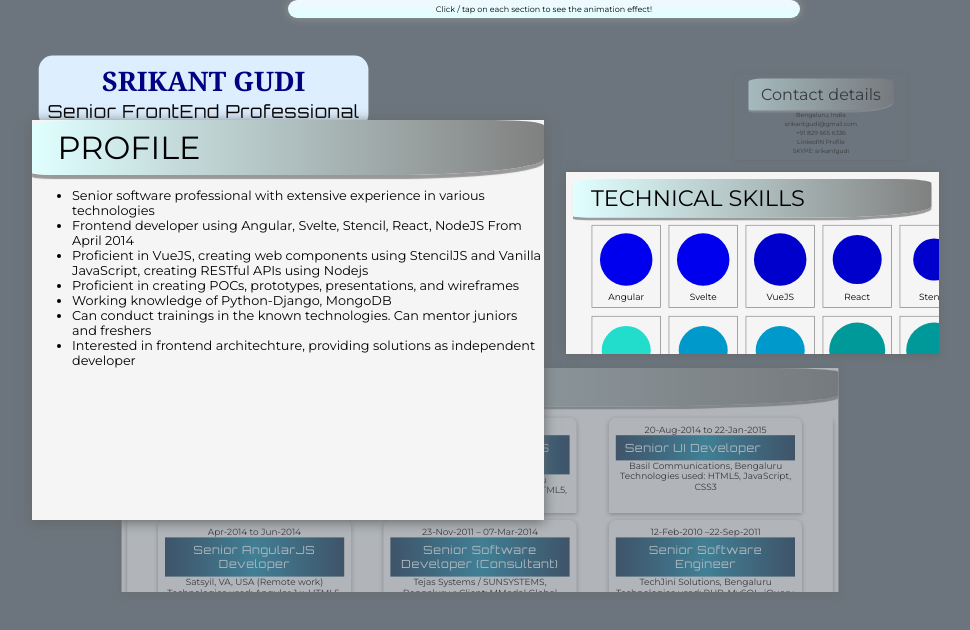
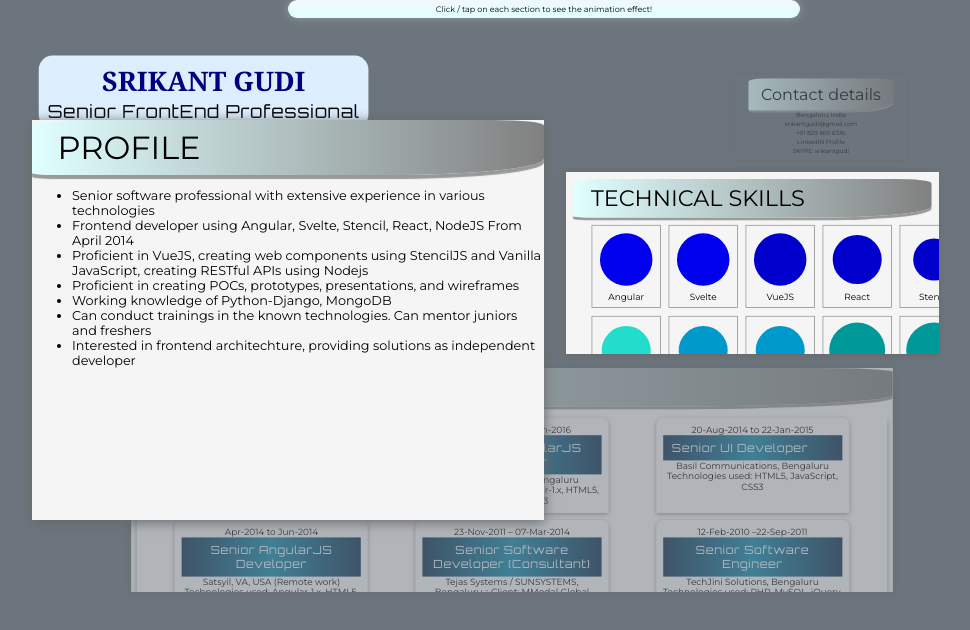
Before and after one commit to srikantgudi/srikantgudi.github.io, a Svelte app: page / in a window 1280 px wide. Shown: the top 630 px of the page, without its empty margins (96-1066 px from the left). Built offline with nearby package versions, Linux system fonts and the light colour scheme; a web font is replaced by a local one.

Commit message:
Update App.svelte

```diff
--- a/src/App.svelte
+++ b/src/App.svelte
@@ -140,7 +140,7 @@
 	.works {
 		position: absolute;
 		top: 40vh;
-		right: 10vw;
+		right: 5vw;
 		height: 40vh;
 		margin: 0 5vw;
 		overflow-y: hidden;
```
